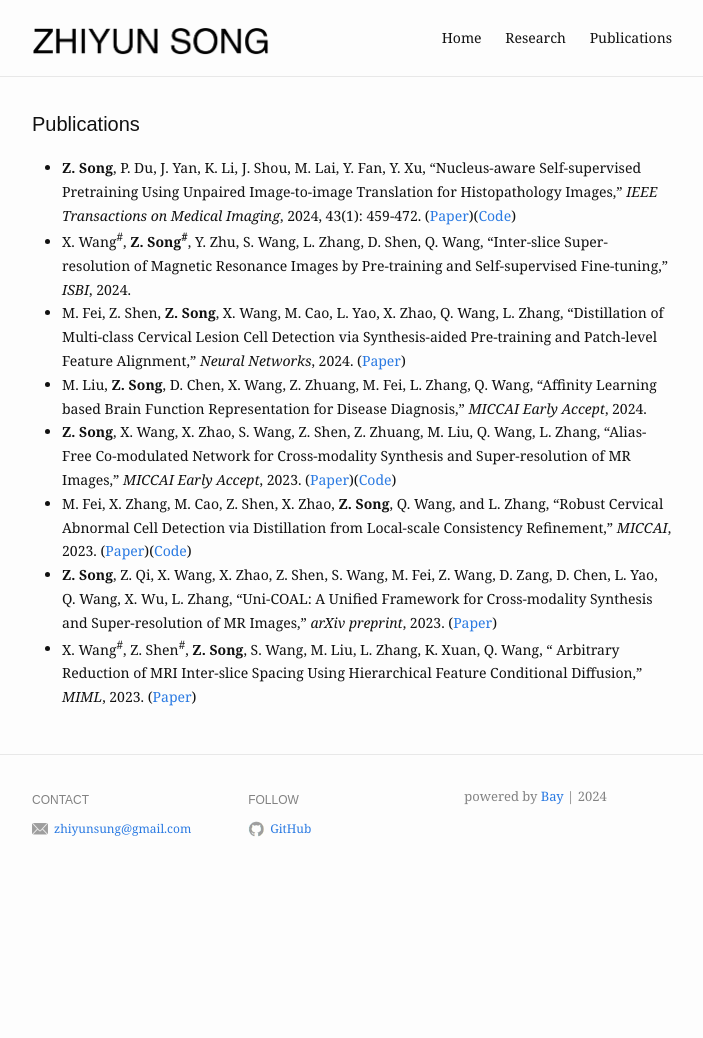
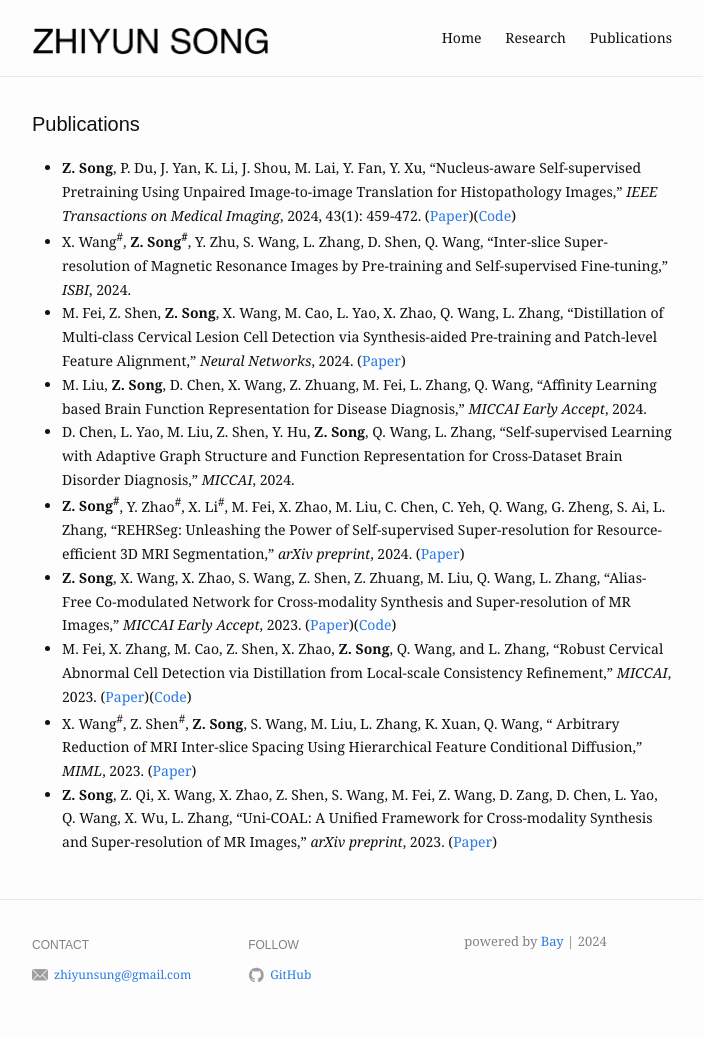
Before and after one commit to zhiyuns/zhiyuns.github.io, a Jekyll site: the page built from publications.md, in a window 1280 px wide. Shown: the whole page, without its empty margins (288-991 px from the left). Built offline with Jekyll 4.4.1, drawn with Linux system fonts in a browser that asks for light colours; before the commit the page ends 900 px from its top, so only the background shows below that.

Commit message:
update 241015

```diff
--- a/publications.md
+++ b/publications.md
@@ -8,8 +8,10 @@ slug: /publications
 - X. Wang<sup>#</sup>, **Z. Song<sup>#</sup>**, Y. Zhu, S. Wang, L. Zhang, D. Shen, Q. Wang, “Inter-slice Super-resolution of Magnetic Resonance Images by Pre-training and Self-supervised Fine-tuning,” *ISBI*, 2024.
 - M. Fei, Z. Shen, **Z. Song**, X. Wang, M. Cao, L. Yao, X. Zhao, Q. Wang, L. Zhang, “Distillation of Multi-class Cervical Lesion Cell Detection via Synthesis-aided Pre-training and Patch-level Feature Alignment,” *Neural Networks*, 2024. ([Paper](https://www.sciencedirect.com/science/article/pii/S0893608024003290?utm_campaign=STMJ_219742_AUTH_SERV_PA&utm_medium=email&utm_acid=288433174&SIS_ID=&dgcid=STMJ_219742_AUTH_SERV_PA&CMX_ID=&utm_in=DM476774&utm_source=AC_))
 - M. Liu, **Z. Song**, D. Chen, X. Wang, Z. Zhuang, M. Fei, L. Zhang, Q. Wang, “Affinity Learning based Brain Function Representation for Disease Diagnosis,” *MICCAI Early Accept*, 2024.
+- D. Chen, L. Yao, M. Liu, Z. Shen, Y. Hu, **Z. Song**, Q. Wang, L. Zhang, “Self-supervised Learning with Adaptive Graph Structure and Function Representation for Cross-Dataset Brain Disorder Diagnosis,” *MICCAI*, 2024.
+- **Z. Song<sup>#</sup>**, Y. Zhao<sup>#</sup>, X. Li<sup>#</sup>, M. Fei, X. Zhao, M. Liu, C. Chen, C. Yeh, Q. Wang, G. Zheng, S. Ai, L. Zhang, “REHRSeg: Unleashing the Power of Self-supervised Super-resolution for Resource-efficient 3D MRI Segmentation,” *arXiv preprint*, 2024. ([Paper](https://arxiv.org/abs/2410.10097))
 - **Z. Song**, X. Wang, X. Zhao, S. Wang, Z. Shen, Z. Zhuang, M. Liu, Q. Wang, L. Zhang, “Alias-Free Co-modulated Network for Cross-modality Synthesis and Super-resolution of MR Images,” *MICCAI Early Accept*, 2023. ([Paper](https://link.springer.com/chapter/10.1007/978-3-031-43999-5_7))([Code](https://github.com/zhiyuns/AFCM))
 - M. Fei, X. Zhang, M. Cao, Z. Shen, X. Zhao, **Z. Song**, Q. Wang, and L. Zhang, “Robust Cervical Abnormal Cell Detection via Distillation from Local-scale Consistency Refinement,” *MICCAI*, 2023. ([Paper](https://link.springer.com/chapter/10.1007/978-3-031-43987-2_63))([Code](https://github.com/feimanman/Cervical-Abnormal-Cell-Detection))
-- **Z. Song**, Z. Qi, X. Wang, X. Zhao, Z. Shen, S. Wang, M. Fei, Z. Wang, D. Zang, D. Chen, L. Yao, Q. Wang, X. Wu, L. Zhang, “Uni-COAL: A Unified Framework for Cross-modality Synthesis and Super-resolution of MR Images,” *arXiv preprint*, 2023. ([Paper](https://arxiv.org/abs/2311.08225))
 - X. Wang<sup>#</sup>, Z. Shen<sup>#</sup>, **Z. Song**, S. Wang, M. Liu, L. Zhang, K. Xuan, Q. Wang, “
 Arbitrary Reduction of MRI Inter-slice Spacing Using Hierarchical Feature Conditional Diffusion,” *MIML*, 2023. ([Paper](https://link.springer.com/chapter/10.1007/978-3-031-45673-2_3))
+- **Z. Song**, Z. Qi, X. Wang, X. Zhao, Z. Shen, S. Wang, M. Fei, Z. Wang, D. Zang, D. Chen, L. Yao, Q. Wang, X. Wu, L. Zhang, “Uni-COAL: A Unified Framework for Cross-modality Synthesis and Super-resolution of MR Images,” *arXiv preprint*, 2023. ([Paper](https://arxiv.org/abs/2311.08225))
```
Also changed, not shown: index.md (+1 -0 lines).
